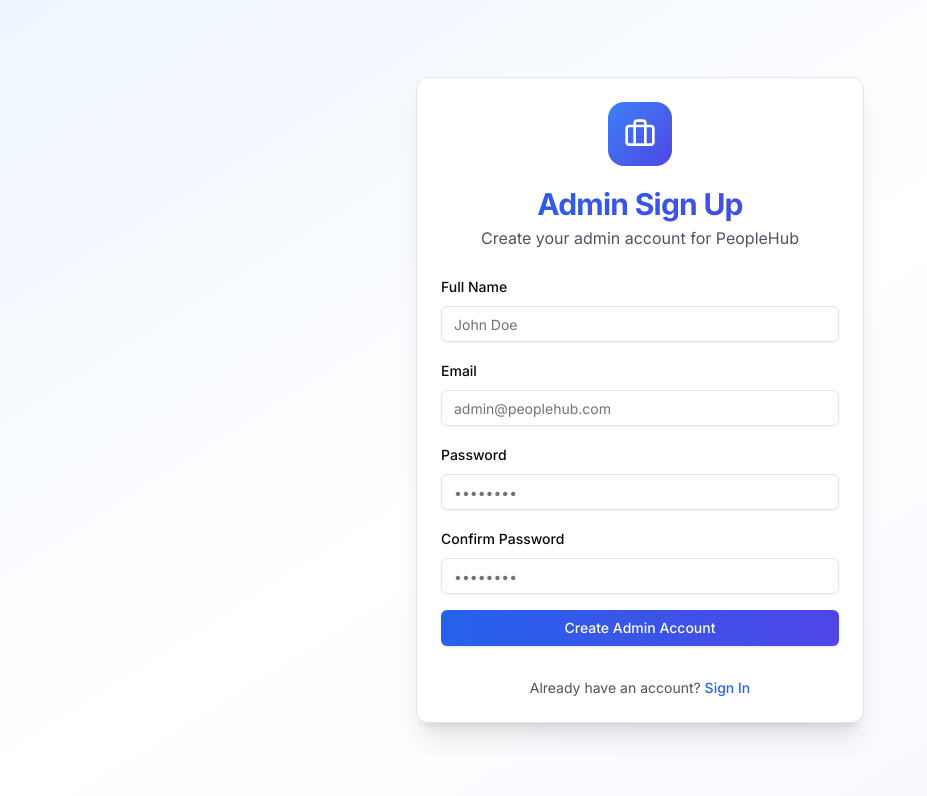
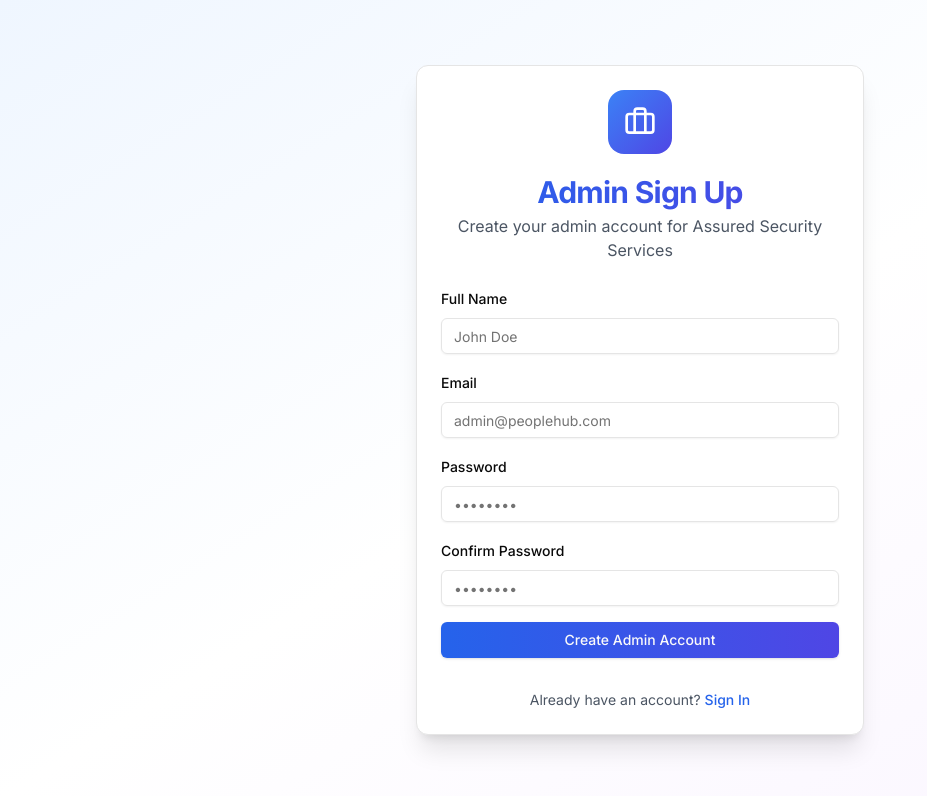
Before and after one commit to unknownguy45xd/assuredhr, a React (Create React App) app in the folder frontend/: page /signup in a window 1280 px wide. Shown: the top 796 px of the page, without its empty margins (0-927 px from the left). Built offline with nearby package versions, Linux system fonts and the light colour scheme.

Commit message:
auto-commit for 7a72dc9a-d3f4-45e7-b857-40b82ee230bd

```diff
--- a/frontend/src/pages/AdminSignup.js
+++ b/frontend/src/pages/AdminSignup.js
@@ -69,7 +69,7 @@ const AdminSignup = () => {
           <CardTitle className="text-3xl font-bold bg-gradient-to-r from-blue-600 to-indigo-600 bg-clip-text text-transparent">
             Admin Sign Up
           </CardTitle>
-          <p className="text-gray-600">Create your admin account for PeopleHub</p>
+          <p className="text-gray-600">Create your admin account for Assured Security Services</p>
         </CardHeader>
         <CardContent>
           <form onSubmit={handleSubmit} className="space-y-4">
```
